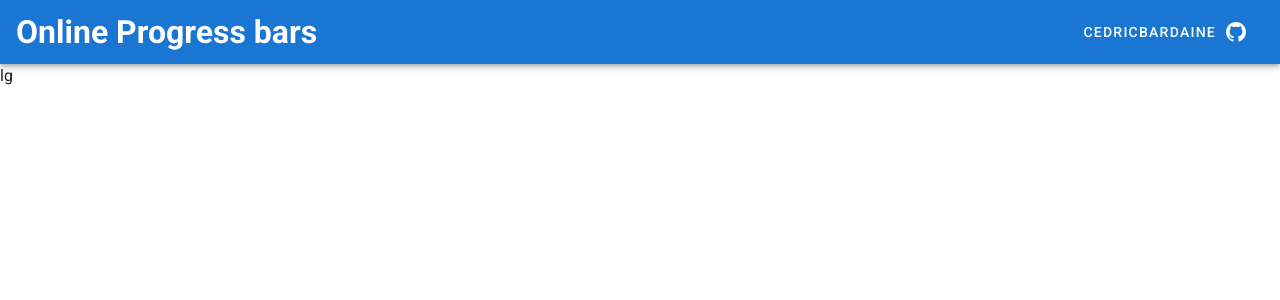
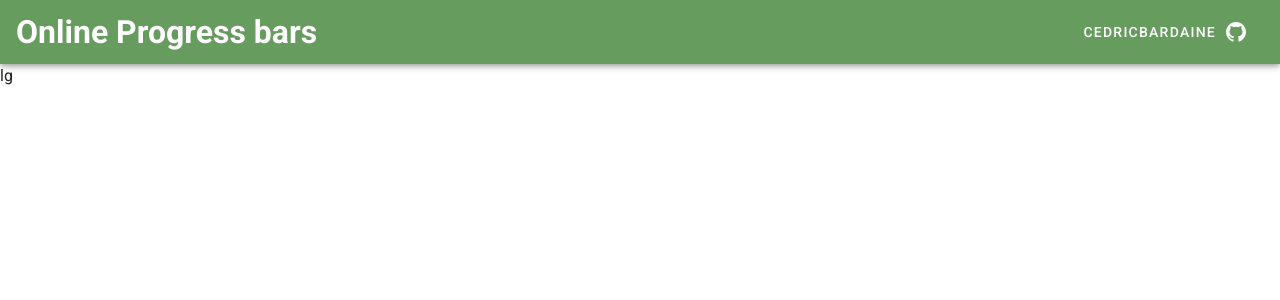
Before and after one commit to CedricBardaine/online_progress_bars, a Vue app: page / in a window 1280 px wide. Shown: the top 300 px of the page. Built offline with nearby package versions, Linux system fonts and the light colour scheme.

Commit message:
add colors

```diff
--- a/src/plugins/vuetify.js
+++ b/src/plugins/vuetify.js
@@ -1,7 +1,21 @@
 import Vue from 'vue';
 import Vuetify from 'vuetify/lib';
+
+// import colors from 'vuetify/lib/util/colors'
 
 Vue.use(Vuetify);
 
 export default new Vuetify({
-});
+  theme: {
+    themes: {
+      light: {
+        primary: '#669C5E',
+        secondary: '#E8A90C',
+      },
+      dark: {
+        primary: '#669C5E',
+        secondary: '#E8A90C',
+      },
+    },
+  },
+})
```
